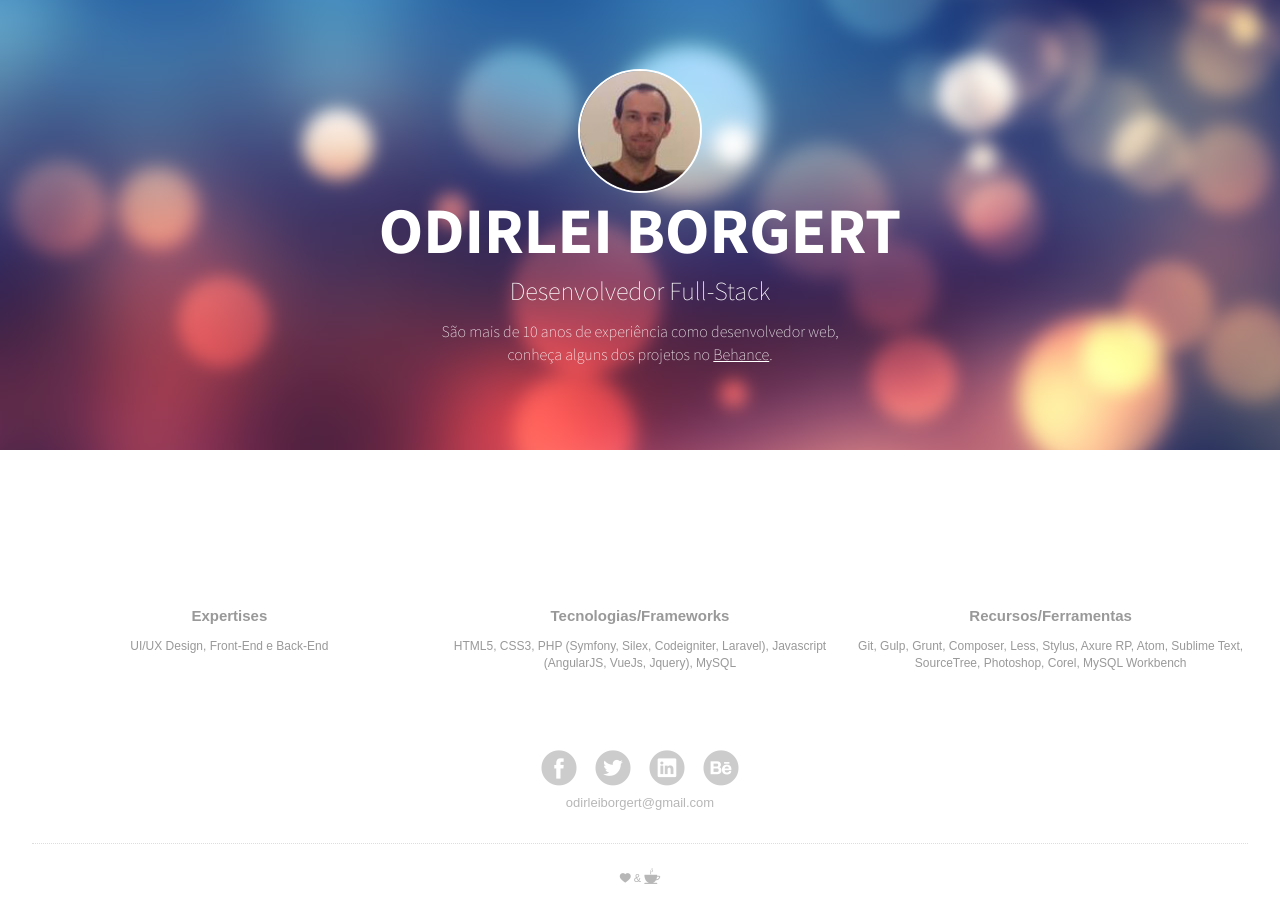
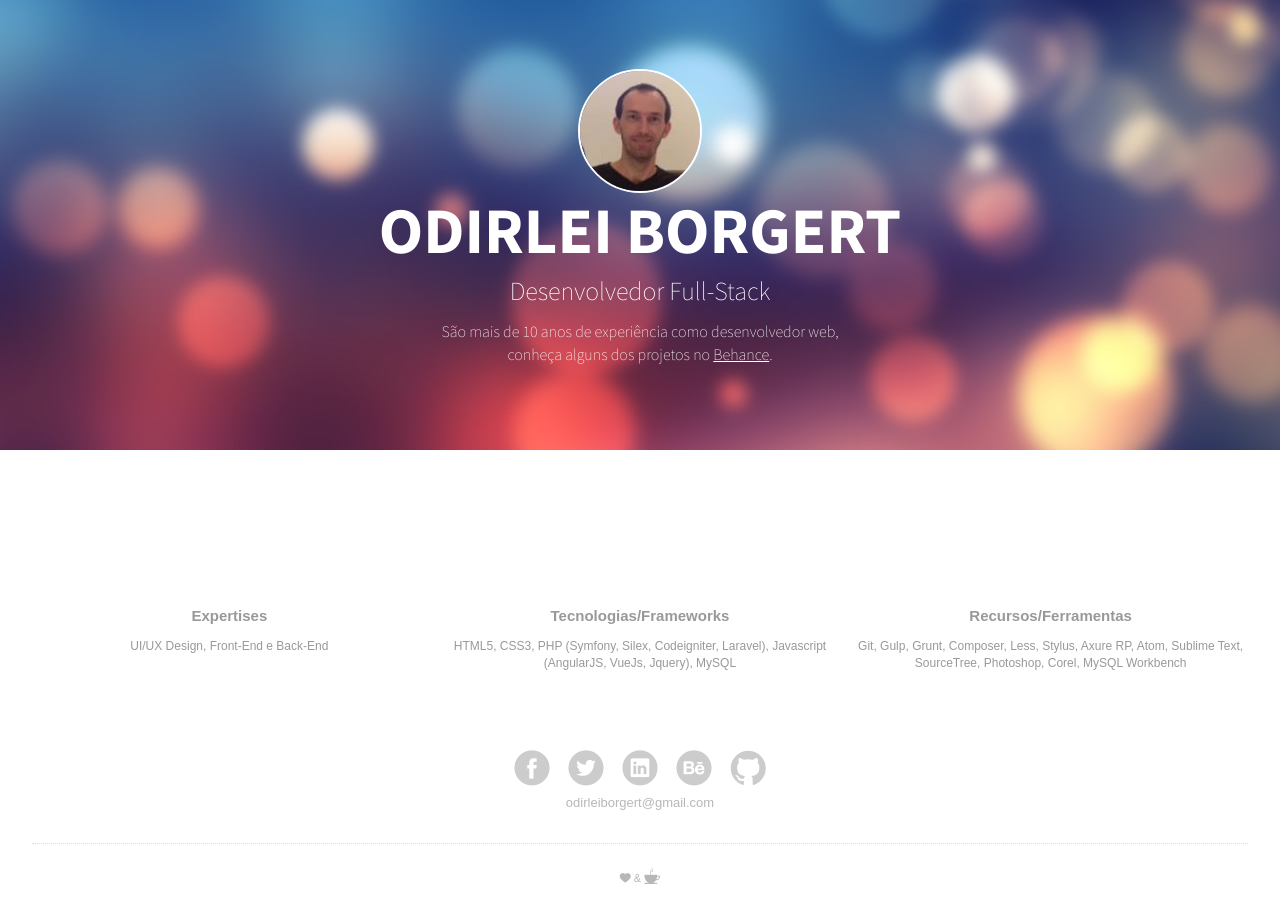
Before and after one commit to odirleiborgert/odirleiborgert.github.io, a website: page index.html in a window 1280 px wide. Drawn offline with Linux system fonts and the light colour scheme.

Commit message:
Add github

```diff
--- a/index.html
+++ b/index.html
@@ -62,6 +62,7 @@
                     <a href="http://www.twitter.com/odirleiborgert/" target="_blank"><i class="fi flaticon-twitter"></i></a>
                     <a href="http://www.linkedin.com/in/odirleiborgert" target="_blank"><i class="fi flaticon-linkedin"></i></a>
                     <a href="https://www.behance.net/odirleiborgert" target="_blank"><i class="fi flaticon-behance"></i></a>
+                    <a href="https://github.com/odirleiborgert/" target="_blank"><i class="fi flaticon-github"></i></a>
                     <br>
                     <span class="email">odirleiborgert@gmail.com</span>
                 </div>
```
